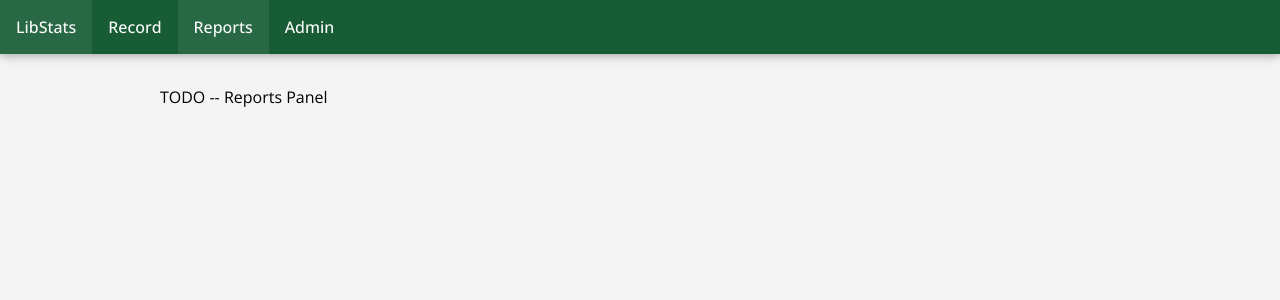
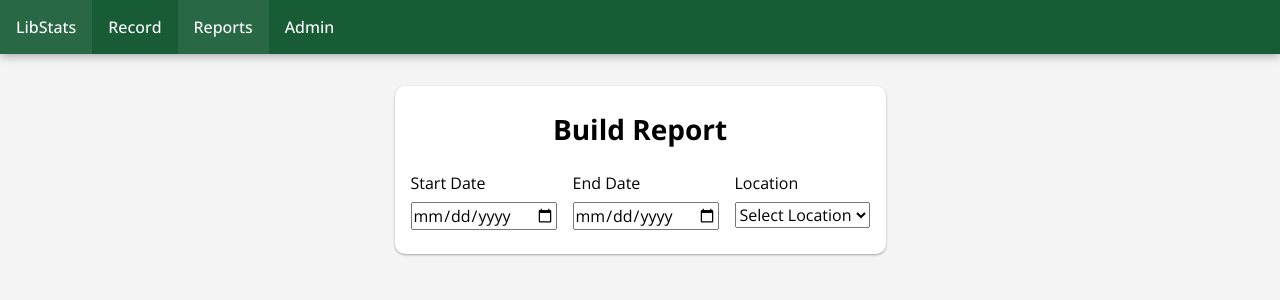
Before and after one commit to jamesspearsv/libstats-node, a React (Vite) app in the folder client/: page /reports in a window 1280 px wide. Shown: the top 300 px of the page. Built offline with nearby package versions, Linux system fonts and the light colour scheme.

Commit message:
Begin adding Report.jsx

```diff
--- a/client/src/components/Form.module.css
+++ b/client/src/components/Form.module.css
@@ -1,12 +1,10 @@
 .form {
   display: flex;
   flex-direction: column;
-
   background-color: white;
   padding: 1rem;
   border: none;
   border-radius: 10px;
-  width: 30%;
   box-shadow: 0 1px 3px rgba(0, 0, 0, 0.12), 0 1px 2px rgba(0, 0, 0, 0.24);
 }
 
@@ -19,3 +17,8 @@
 .form select {
   margin: 0.5rem 0;
 }
+
+.form div {
+  display: flex;
+  flex-direction: column;
+}
--- a/client/src/pages/Home.jsx
+++ b/client/src/pages/Home.jsx
@@ -10,36 +10,36 @@ function Home() {
       <h3>Heading 3</h3>
       <h4>Heading 4</h4>
       <p>This is normal body text.</p>
-      <p className='body-small'>This is small body text</p>
+      <p className="body-small">This is small body text</p>
       <br />
       <br />
       <Button
-        text='Danger Button'
+        text="Danger Button"
         action={() => toast.error('Error')}
-        variant='danger'
-        type='button'
+        variant="danger"
+        type="button"
       />
       <Button
-        text='Primary Button'
+        text="Primary Button"
         action={() => toast.success('Success')}
-        variant='primary'
-        type='button'
+        variant="primary"
+        type="button"
       />
       <br />
       <br />
-      <Form title='Form Component'>
-        <label htmlFor='input1'>Input 1</label>
-        <input type='text' name='input1' />
-        <label htmlFor='input2'>Input2</label>
-        <input type='text' name='input2' />
+      <Form title="Form Component" style={{ flexDirection: 'column' }}>
+        <label htmlFor="input1">Input 1</label>
+        <input type="text" name="input1" />
+        <label htmlFor="input2">Input2</label>
+        <input type="text" name="input2" />
         <Button
-          text='Submit Form'
+          text="Submit Form"
           action={(e) => {
             e.preventDefault();
             console.log(e.target);
           }}
-          variant='primary'
-          type='submit'
+          variant="primary"
+          type="submit"
         />
       </Form>
     </>
--- a/client/src/pages/Record.jsx
+++ b/client/src/pages/Record.jsx
@@ -52,7 +52,7 @@ function Record() {
       <Form
         onSubmit={handleFormSubmit}
         title={'Add New Interaction'}
-        style={{ margin: 'auto ' }}
+        style={{ margin: 'auto ', width: '35%' }}
       >
         {RecordFormStructure.map(({ title, values }, index) => {
           return (
@@ -65,15 +65,15 @@ function Record() {
             />
           );
         })}
-        <Button variant='primary' type='submit' text='Submit' />
+        <Button variant="primary" type="submit" text="Submit" />
       </Form>
       <div
         style={{ display: 'flex', justifyContent: 'center', marginTop: '1rem' }}
       >
         <Button
-          variant='primary'
-          text='Need Help?'
-          type='button'
+          variant="primary"
+          text="Need Help?"
+          type="button"
           action={handleModalOpen}
         />
       </div>
--- /dev/null
+++ b/client/src/pages/Report.jsx
@@ -0,0 +1,50 @@
+import { useState } from 'react';
+import Form from '../components/Form';
+import SelectInput from '../components/SelectInput';
+
+function Report() {
+  const defaultFormState = {
+    start: 'mm/dd/yyyy',
+    end: 'mm/dd/yyyy',
+    location: '',
+  };
+
+  const [formState, setFormState] = useState(defaultFormState);
+
+  function handleSelectChange(e) {
+    const value = e.currentTarget.value;
+    const updatedState = { ...formState };
+    updatedState.location = value;
+    setFormState(updatedState);
+  }
+
+  return (
+    <Form
+      title="Build Report"
+      style={{
+        gap: '1rem',
+        width: 'fit-content',
+        margin: 'auto',
+      }}
+    >
+      <div style={{ display: 'flex', flexDirection: 'row', gap: '1rem' }}>
+        <div>
+          <label htmlFor="start">Start Date</label>
+          <input type="date" name="start" id="start" />
+        </div>
+        <div>
+          <label htmlFor="end">End Date</label>
+          <input type="date" name="end" id="start" />
+        </div>
+        <SelectInput
+          title="Location"
+          values={['Circulation', 'Reference', 'Childrens']}
+          handleChange={handleSelectChange}
+          formState={formState.location}
+        />
+      </div>
+    </Form>
+  );
+}
+
+export default Report;
--- a/client/src/routes.jsx
+++ b/client/src/routes.jsx
@@ -1,6 +1,7 @@
 import App from './App';
 import Home from './pages/Home';
 import Record from './pages/Record';
+import Report from './pages/Report';
 
 const routes = [
   {
@@ -9,7 +10,7 @@ const routes = [
     children: [
       { index: true, element: <Home /> },
       { path: 'record', element: <Record /> },
-      { path: 'reports', element: 'TODO -- Reports Panel' },
+      { path: 'reports', element: <Report /> },
       { path: 'admin', element: 'TODO -- Admin Dashboard' },
     ],
   },
```
